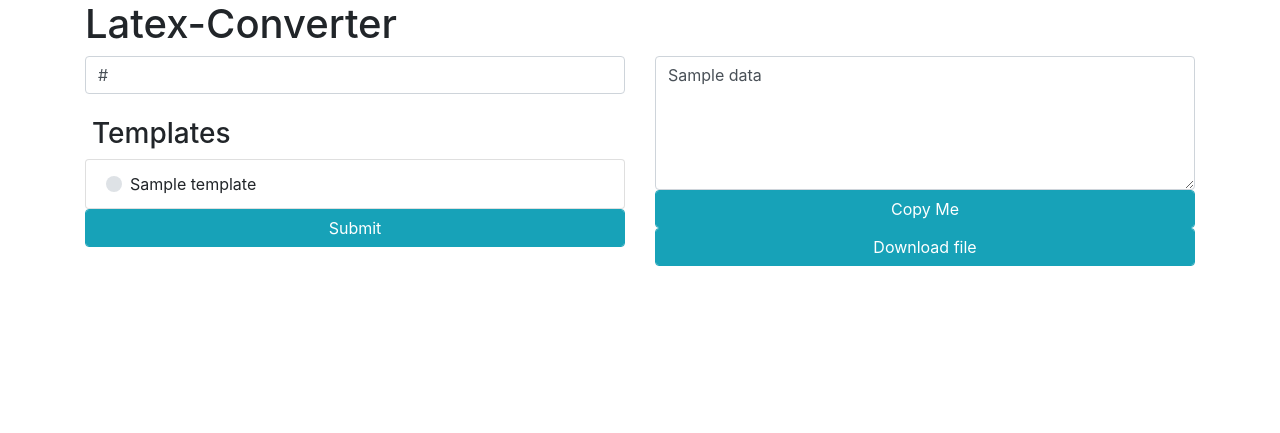
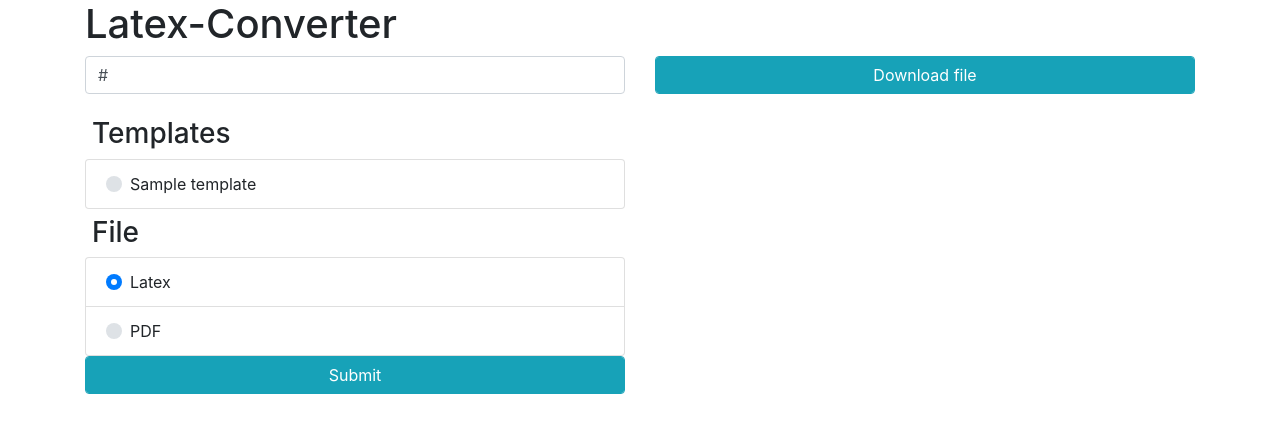
Before and after one commit to Jidbo/LatexConverter, a Flask app: template app/templates/index.html in a window 1280 px wide. Shown: the top 433 px of the page. Run offline with Flask 2, Linux system fonts and the light colour scheme; the template is opened without the code that fills it: most values are stand-ins (such as "Sample title", 1, 10 or a date in 2020); some libraries are stand-ins or nearby versions.

Commit message:
first try at pdf downloads

```diff
--- a/app/routes.py
+++ b/app/routes.py
@@ -46,7 +46,11 @@ def home():
             values = {**values, **parse_error(e)}
             return render_template("index.html", **values)
 
-        conv = Converter(data, codi.note_id)
+        values["file_type"] = request.form["file_type"]
+        if request.form["file_type"] == "pdf":
+            conv = Converter(data, codi.note_id, to="pdf")
+        else:
+            conv = Converter(data, codi.note_id)
 
         # check if template is enabled
         if "template" in request.form:
--- a/app/templates/index.html
+++ b/app/templates/index.html
@@ -63,6 +63,24 @@
                             {% endfor %}
                         </ul>
 
+                        <h2> File </h2>
+                        <ul class="list-group">
+                            <li class="list-group-item">
+                                <div class="custom-control custom-radio">
+                                    <input type="radio" class="custom-control-input" id="latex" value="latex" name="file_type" checked/>
+                                    <label class="custom-control-label"
+                                           for="latex">Latex</label>
+                                </div>
+                            </li>
+                            <li class="list-group-item">
+                                <div class="custom-control custom-radio">
+                                    <input type="radio" class="custom-control-input" id="pdf" value="pdf" name="file_type" />
+                                    <label class="custom-control-label"
+                                           for="pdf">PDF</label>
+                                </div>
+                            </li>
+                        </ul>
+
                         <div class="form-group">
                             <input type="submit" class="form-control btn btn-info" value="Submit"/>
                         </div>
@@ -71,8 +89,10 @@
 				{% if data %}
 					<div class="col-md-6">
 						<div class="form-group">
-							<textarea rows="5" type="text" class="form-control" id="result">{{ data }}</textarea>
-							<button id="copytoclipbtn" class="form-control btn btn-info">Copy Me</button>
+							{% if file_type=="latex" %}
+								<textarea rows="5" type="text" class="form-control" id="result">{{ data }}</textarea>
+								<button id="copytoclipbtn" class="form-control btn btn-info">Copy Me</button>
+							{% endif %}
 							<button id="download" class="form-control btn btn-info">Download file</button>
 						</div>
 					</div>
```
